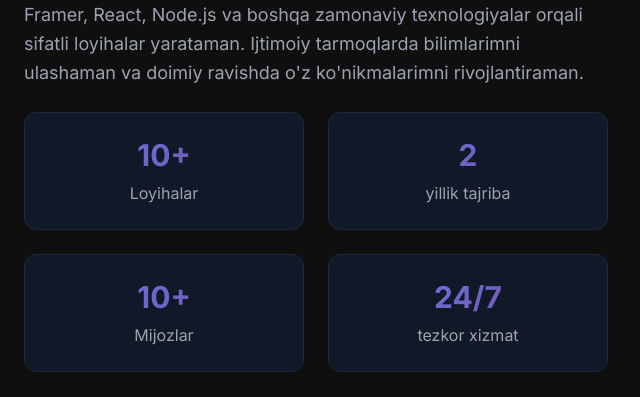
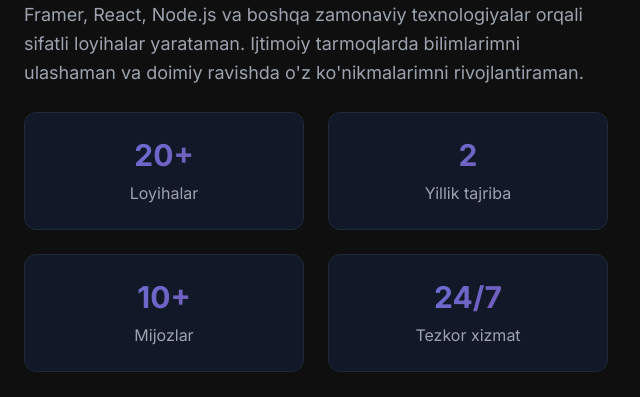
Before and after one commit to KamolovOgabek/portfolio, a plain HTML site: page index.html in a window 1280 px wide. Shown: the part 1180-1577 px from the top of the page, 0-640 px from the left. Drawn offline with nearby package versions, Linux system fonts and the light colour scheme.

Commit message:
index.html

```diff
--- a/index.html
+++ b/index.html
@@ -125,12 +125,12 @@
 
                     <div class="grid grid-cols-2 gap-6 mt-8">
                         <div class="text-center p-6 bg-gray-900 rounded-xl border border-gray-800">
-                            <div class="text-3xl font-bold gradient-text">10+</div>
+                            <div class="text-3xl font-bold gradient-text">20+</div>
                             <div class="text-gray-400 mt-2">Loyihalar</div>
                         </div>
                         <div class="text-center p-6 bg-gray-900 rounded-xl border border-gray-800">
                             <div class="text-3xl font-bold gradient-text">2</div>
-                            <div class="text-gray-400 mt-2">yillik tajriba</div>
+                            <div class="text-gray-400 mt-2">Yillik tajriba</div>
                         </div>
                         <div class="text-center p-6 bg-gray-900 rounded-xl border border-gray-800">
                             <div class="text-3xl font-bold gradient-text">10+</div>
@@ -138,7 +138,7 @@
                         </div>
                         <div class="text-center p-6 bg-gray-900 rounded-xl border border-gray-800">
                             <div class="text-3xl font-bold gradient-text">24/7</div>
-                            <div class="text-gray-400 mt-2">tezkor xizmat</div>
+                            <div class="text-gray-400 mt-2">Tezkor xizmat</div>
                         </div>
                     </div>
                 </div>
```
